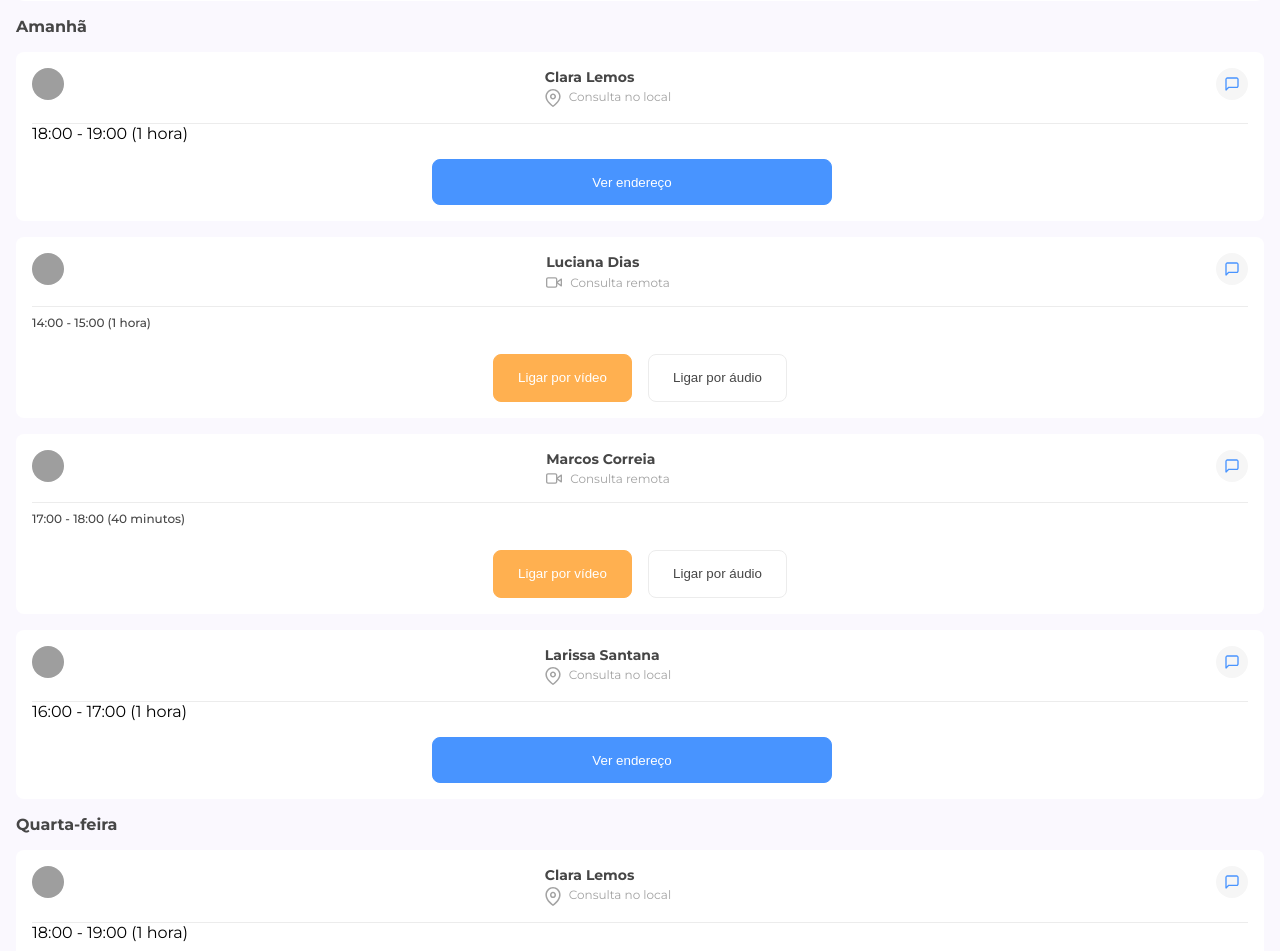
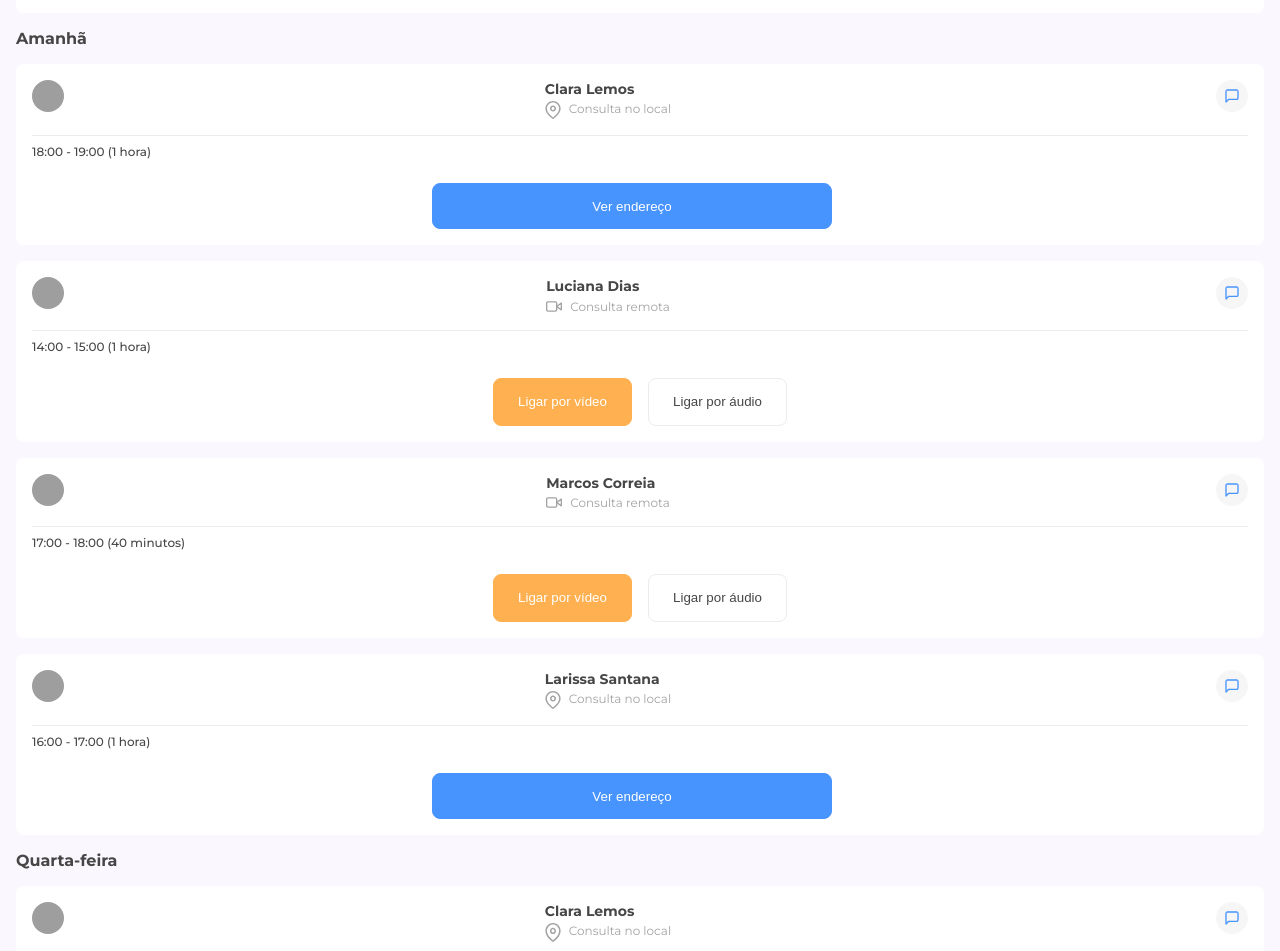
Before and after one commit to thaliadani/alura-consultas, a plain HTML site: page index.html in a window 1280 px wide. Shown: the part 701-1652 px from the top of the page. Drawn offline with Linux system fonts and the light colour scheme; grey boxes are pictures that could not be loaded.

Commit message:
modified:   index.html

```diff
--- a/index.html
+++ b/index.html
@@ -70,7 +70,7 @@
 
             </div>
 
-            <div class="consultas__hora">
+            <div class="consultas__horas">
                 <span>16:00 - 17:00 (1 hora)</span>
             </div>
 
@@ -131,7 +131,7 @@
 
             </div>
 
-            <div class="consultas__hora">
+            <div class="consultas__horas">
                 <span>18:00 - 19:00 (1 hora)</span>
             </div>
 
@@ -220,7 +220,7 @@
 
             </div>
 
-            <div class="consultas__hora">
+            <div class="consultas__horas">
                 <span>16:00 - 17:00 (1 hora)</span>
             </div>
 
@@ -251,7 +251,7 @@
 
             </div>
 
-            <div class="consultas__hora">
+            <div class="consultas__horas">
                 <span>18:00 - 19:00 (1 hora)</span>
             </div>
 
@@ -340,7 +340,7 @@
 
             </div>
 
-            <div class="consultas__hora">
+            <div class="consultas__horas">
                 <span>16:00 - 17:00 (1 hora)</span>
             </div>
 
```
